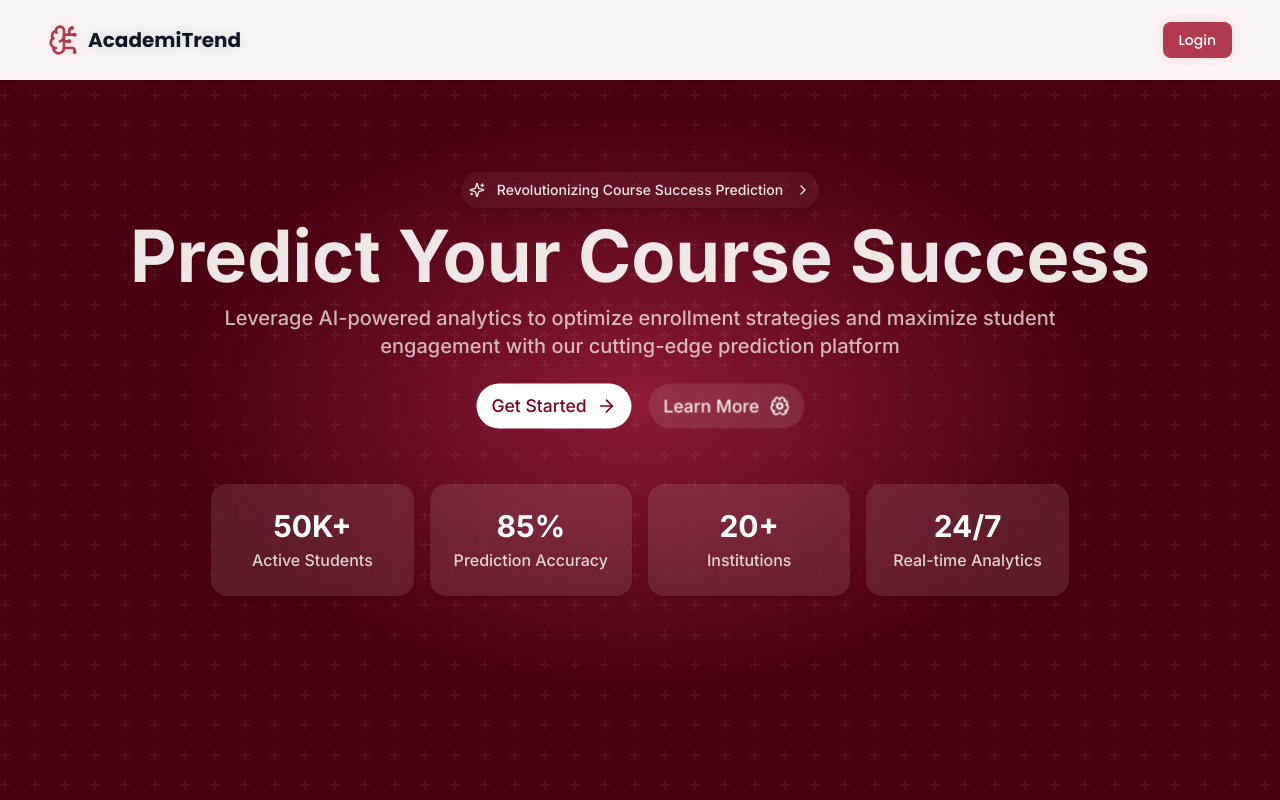
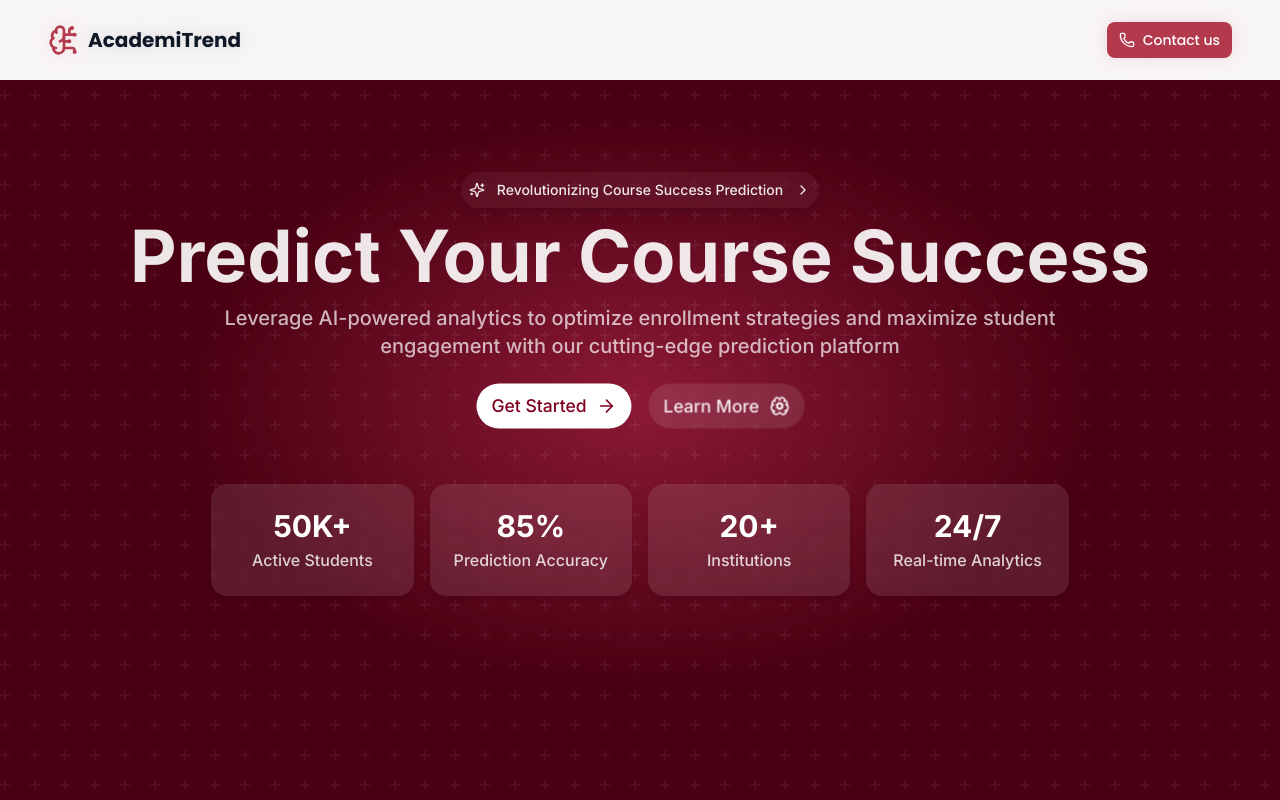
Before and after one commit to rvn14/academitrend, a Next.js app: page / in a window 1280 px wide. Shown: the top 800 px of the page. Built offline with nearby package versions, Linux system fonts and the light colour scheme; a web font is replaced by a local one.

Commit message:
Navbar updated

```diff
--- a/components/Navbar.tsx
+++ b/components/Navbar.tsx
@@ -1,5 +1,5 @@
 "use client"
-import { BrainCircuit } from 'lucide-react'
+import { BrainCircuit, Phone } from 'lucide-react'
 import React from 'react'
 import { Button } from './ui/button'
 import Link from 'next/link'
@@ -17,7 +17,7 @@ const Navbar = () => {
         </div>
         <div className='navItems'>
         <Button asChild className="bg-maroon-700 text-white">
-            <Link href="/login">Login</Link>
+            <Link href="/login"> <Phone/> Contact us</Link>
         </Button>
         </div>
     </div>
```
